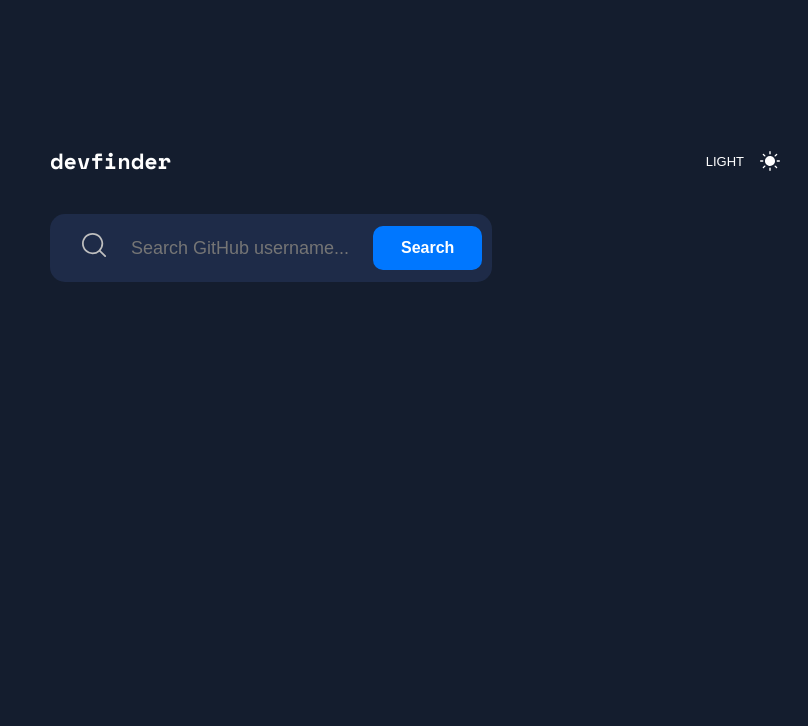
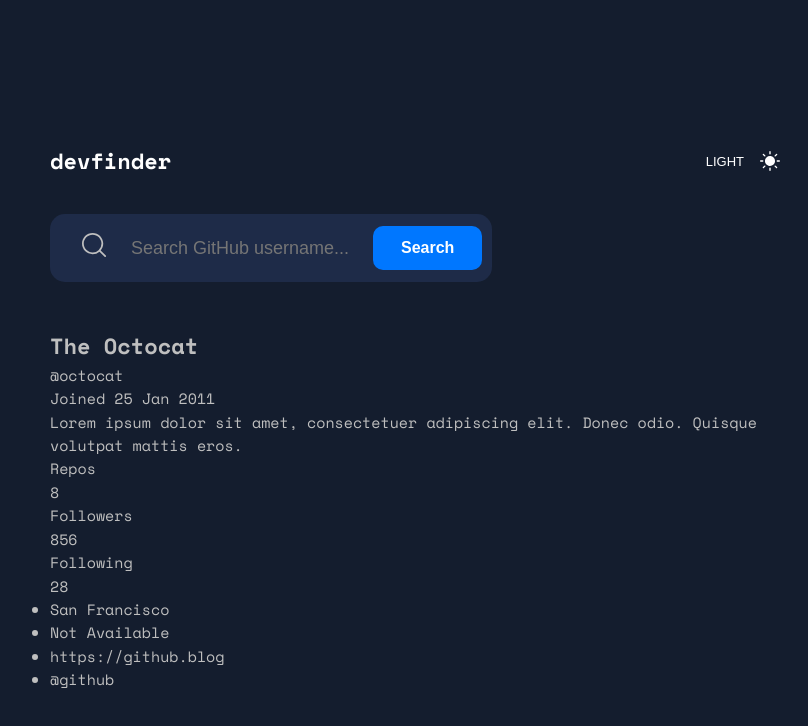
Before and after one commit to AljoschaNy/github-user-search-app, a React (Vite) app: page / in a window 1280 px wide. Shown: the top 726 px of the page, without its empty margins (225-1033 px from the left). Built offline with nearby package versions, Linux system fonts and the light colour scheme; no server answers.

Commit message:
Create UserCard and output mock user data

```diff
--- a/src/App.tsx
+++ b/src/App.tsx
@@ -2,6 +2,7 @@ import { useState } from "react";
 import "./App.css";
 import Header from "./components/header/Header";
 import Searchbar from "./components/searchbar/Searchbar";
+import UserCard from "./components/main/UserCard";
 
 function App() {
   const [theme, setTheme] = useState<"dark" | "light">("dark");
@@ -16,6 +17,7 @@ function App() {
     <div className="container">
       <Header theme={theme} onToggleTheme={toggleTheme} />
       <Searchbar />
+      <UserCard />
     </div>
   );
 }
--- /dev/null
+++ b/src/components/main/UserCard.tsx
@@ -0,0 +1,43 @@
+function UserCard() {
+    return (
+        <div className="user-card">
+            <img className="desktop-view-element"/>
+            <section className="user-card-info">
+                <div className="user-card-header">
+                    <img className="mobile-view-element"/>
+                    <div className="user-card-name">
+                        <div>
+                            <h2>The Octocat</h2>
+                            <p>@octocat</p>
+                        </div>
+                        <p className="joined-date">Joined 25 Jan 2011</p>
+                    </div>
+
+                </div>
+                <p>Lorem ipsum dolor sit amet, consectetuer adipiscing elit. Donec odio. Quisque volutpat mattis eros.</p>
+                <section className="user-stats">
+                    <div className="user-stat">
+                        <p>Repos</p>
+                        <p>8</p>
+                    </div>
+                    <div className="user-stat">
+                        <p>Followers</p>
+                        <p>856</p>
+                    </div>
+                    <div className="user-stat">
+                        <p>Following</p>
+                        <p>28</p>
+                    </div>
+                </section>
+                <ul>
+                    <li>San Francisco</li>
+                    <li>Not Available</li>
+                    <li>https://github.blog</li>
+                    <li>@github</li>
+                </ul>
+            </section>
+        </div>
+    );
+}
+
+export default UserCard;
```
